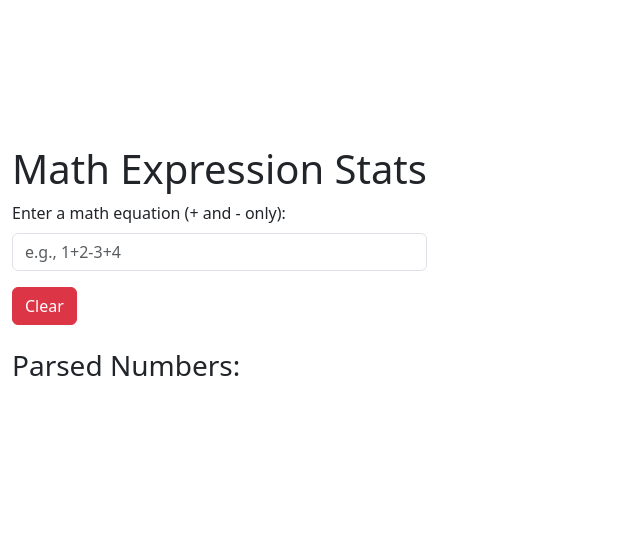
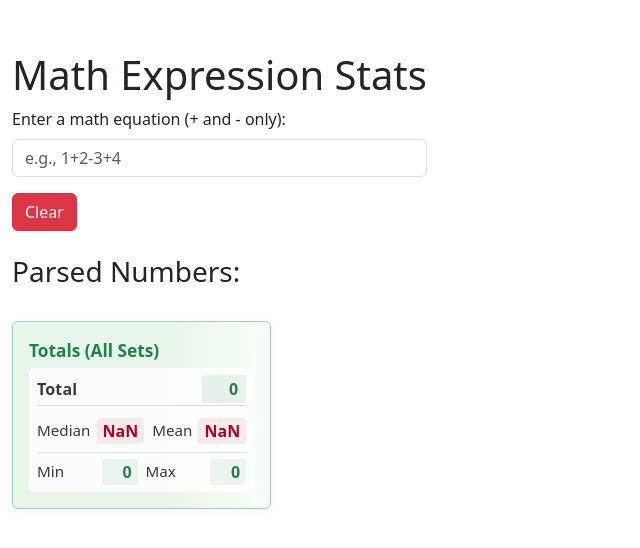
Before and after one commit to aaronbeall/average-calc, a React (Vite) app: page / in a window 1280 px wide. Shown: the part 144-692 px from the top of the page, without its empty margins (0-640 px from the left). Built offline with nearby package versions, Linux system fonts and the light colour scheme.

Commit message:
Refactor results handling to use updateResults function; enhance totals display for all sets in the UI

```diff
--- a/src/App.tsx
+++ b/src/App.tsx
@@ -138,7 +138,7 @@ const App: React.FC = () => {
       const parsedNumbers = parseEquation(savedExpression);
       if (parsedNumbers.length > 0) {
         setNumbers(parsedNumbers);
-        calculateStats(parsedNumbers);
+        updateResults(parsedNumbers);
       }
     }
   }, []);
@@ -172,7 +172,6 @@ const App: React.FC = () => {
     updated[index].color = getRandomColor();
     updatePinnedSets(updated);
   };
-
   // Handle real-time parsing and calculation
   const handleInputChange = (e: React.ChangeEvent<HTMLInputElement>) => {
     const value = e.target.value;
@@ -189,7 +188,7 @@ const App: React.FC = () => {
     const parsedNumbers = parseEquation(value);
     if (parsedNumbers.length > 0) {
       setNumbers(parsedNumbers);
-      calculateStats(parsedNumbers);
+      updateResults(parsedNumbers);
     } else {
       setNumbers([]);
       setResults(null);
@@ -204,6 +203,10 @@ const App: React.FC = () => {
 
     return matches ? matches.map((match) => parseFloat(match)) : [];
   };
+
+  const updateResults = (nums: number[]) => {
+    setResults(calculateStats(nums));
+  }
 
   // Calculate min, max, median, mean, and total
   const calculateStats = (nums: number[]) => {
@@ -220,13 +223,13 @@ const App: React.FC = () => {
       median = sortedNumbers[Math.floor(length / 2)];
     }
 
-    setResults({
+    return {
       total,
       median,
       mean: total / length,
       min,
       max,
-    });
+    };
   };
 
   // Remove a number from the list and recalculate stats
@@ -234,7 +237,7 @@ const App: React.FC = () => {
     const updatedNumbers = [...numbers];
     updatedNumbers.splice(index, 1);
     setNumbers(updatedNumbers);
-    calculateStats(updatedNumbers);
+    updateResults(updatedNumbers);
   };
 
   // Clear input and results
@@ -284,25 +287,8 @@ const App: React.FC = () => {
     const parsedNumbers = parseEquation(newValue); // Parse the input just like the main input
 
     if (parsedNumbers.length > 0) {
-      const sortedNumbers = [...parsedNumbers].sort((a, b) => a - b);
-      const length = sortedNumbers.length;
-      let median;
-      if (length % 2 === 0) {
-        median = (sortedNumbers[length / 2 - 1] + sortedNumbers[length / 2]) / 2;
-      } else {
-        median = sortedNumbers[Math.floor(length / 2)];
-      }
-      const total = parsedNumbers.reduce((a, b) => a + b, 0);
-      const min = length > 0 ? sortedNumbers[0] : 0;
-      const max = length > 0 ? sortedNumbers[length - 1] : 0;
       updatedPinnedSets[setIndex].numbers = parsedNumbers;
-      updatedPinnedSets[setIndex].results = {
-        total,
-        median,
-        mean: length > 0 ? total / length : 0,
-        min,
-        max,
-      };
+      updatedPinnedSets[setIndex].results = calculateStats(parsedNumbers);
       updatePinnedSets(updatedPinnedSets); // Use helper function
     }
   };
@@ -325,21 +311,6 @@ const App: React.FC = () => {
 
   const [cumulative, setCumulative] = React.useState(false);
 
-  // Helper to get chart data in serial or cumulative mode
-  const getChartData = () => {
-    if (!cumulative) return chartData;
-    // Cumulative: sum up each dataset
-    const cumulate = (arr: number[]) => arr.reduce((acc, val, i) => {
-      acc.push((acc[i - 1] || 0) + val);
-      return acc;
-    }, [] as number[]);
-    const newDatasets = chartData.datasets.map(ds => ({
-      ...ds,
-      data: cumulate(ds.data as number[]),
-    }));
-    return { ...chartData, datasets: newDatasets };
-  };
-
   // Prepare data for the line chart, including pinned sets
   const chartData = {
     labels: numbers.map((_, index) => `Index ${index + 1}`),
@@ -360,6 +331,25 @@ const App: React.FC = () => {
       },
     ],
   };
+
+  // Helper to get chart data in serial or cumulative mode
+  const getChartData = () => {
+    if (!cumulative) return chartData;
+    // Cumulative: sum up each dataset
+    const cumulate = (arr: number[]) => arr.reduce((acc, val, i) => {
+      acc.push((acc[i - 1] || 0) + val);
+      return acc;
+    }, [] as number[]);
+    const newDatasets = chartData.datasets.map(ds => ({
+      ...ds,
+      data: cumulate(ds.data as number[]),
+    }));
+    return { ...chartData, datasets: newDatasets };
+  };
+
+  // Compute totals across all sets (current + pinned) using calculateStats
+  const allSets = [numbers, ...pinnedSets.map(set => set.numbers)].filter(arr => arr && arr.length > 0);
+  const totalsStats = calculateStats(allSets.flat());
 
   return (
     <Container className="mt-5" fluid>
@@ -419,7 +409,7 @@ const App: React.FC = () => {
         )}
 
         {/* Pinned sets */}
-        {[...pinnedSets].reverse().map((set, idx) => ( // No need for null checks
+        {[...pinnedSets].reverse().map((set, idx) => (
           <div key={idx}>
             <Alert
               variant="secondary"
@@ -486,6 +476,27 @@ const App: React.FC = () => {
             </Alert>
           </div>
         ))}
+
+        {/* Totals card across all sets */}
+        {totalsStats && (
+          <div>
+            <Alert
+              variant="success"
+              style={{
+                // borderLeft removed
+                background: 'linear-gradient(90deg, #e8f5e9 60%, #f8fff8 100%)',
+                color: '#1e824c',
+                fontWeight: 600,
+                boxShadow: '0 2px 8px rgba(30,130,76,0.07)',
+                minWidth: 0,
+                marginBottom: 0,
+              }}
+            >
+              <div style={{ fontSize: '1.08em', fontWeight: 700, marginBottom: 4, color: '#1e824c' }}>Totals (All Sets)</div>
+              <ResultsText total={totalsStats.total} median={totalsStats.median} mean={totalsStats.mean} min={totalsStats.min} max={totalsStats.max} />
+            </Alert>
+          </div>
+        )}
       </div>
 
       {/* Line Chart */}
```
Lines whose indentation alone changed are shown as unchanged.
